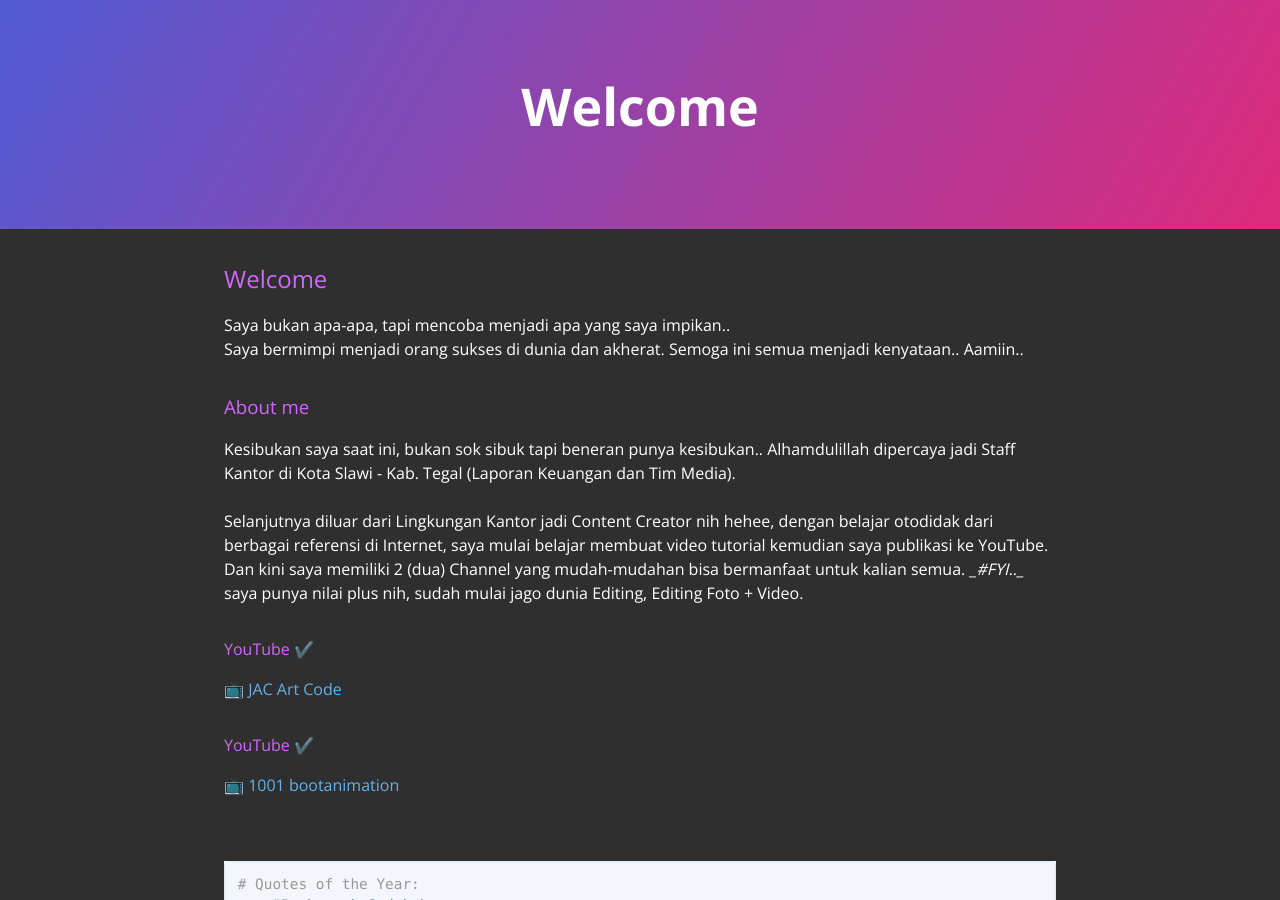
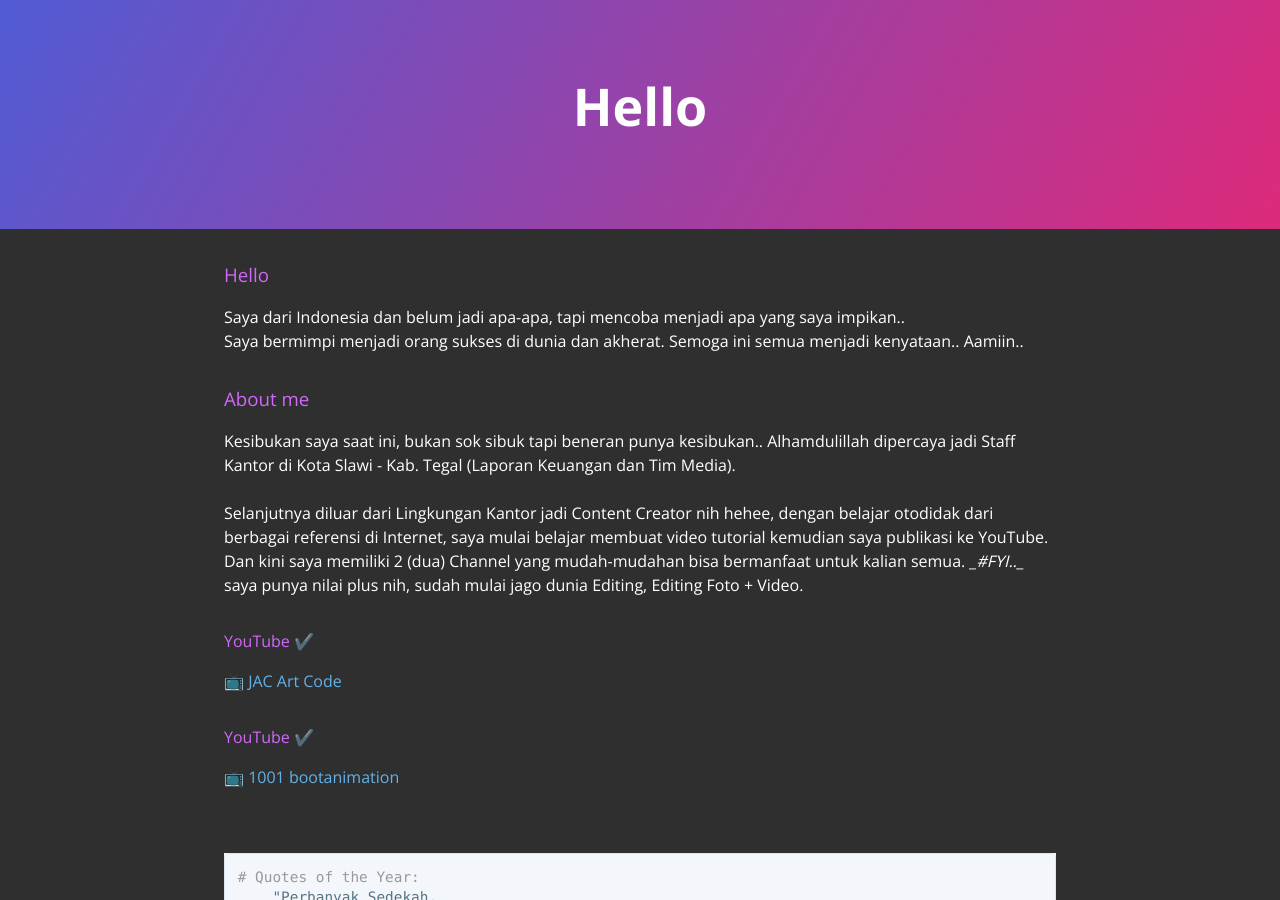
Before and after one commit to masjuni/masjuni.github.io, a Jekyll site: the page built from index.md, in a window 1280 px wide and 900 px high. Built offline with Jekyll 4.4.1, drawn with Linux system fonts in a browser that asks for light colours; our own code applies the rules of GitHub Pages for plain Markdown files; the repository's description, which GitHub fills in, is left out.

Commit message:
Update index.md

```diff
--- a/index.md
+++ b/index.md
@@ -1,6 +1,6 @@
-## Welcome
+### Hello
 
-Saya bukan apa-apa, tapi mencoba menjadi apa yang saya impikan..<br>
+Saya dari Indonesia dan belum jadi apa-apa, tapi mencoba menjadi apa yang saya impikan..<br>
 Saya bermimpi menjadi orang sukses di dunia dan akherat. Semoga ini semua menjadi kenyataan.. Aamiin..
 
 ### About me
```
